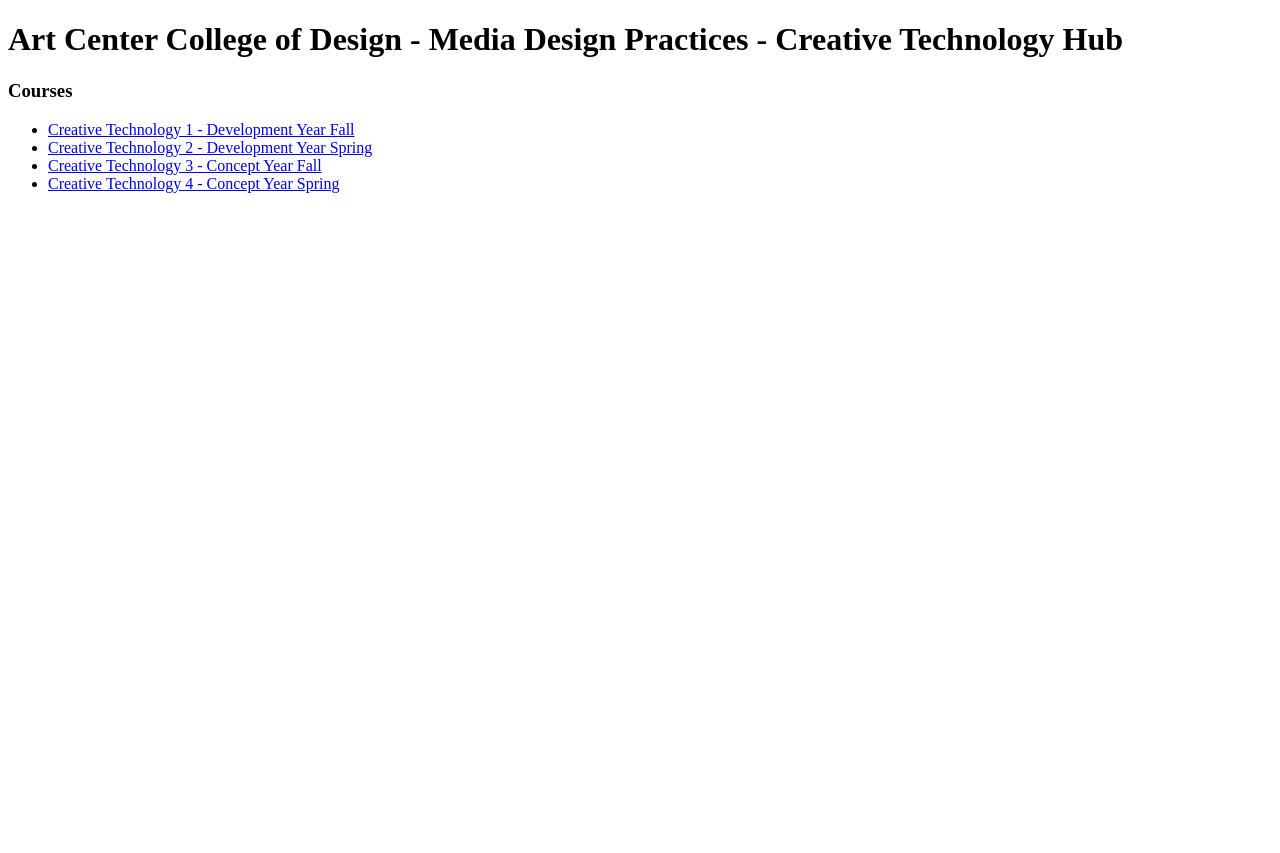
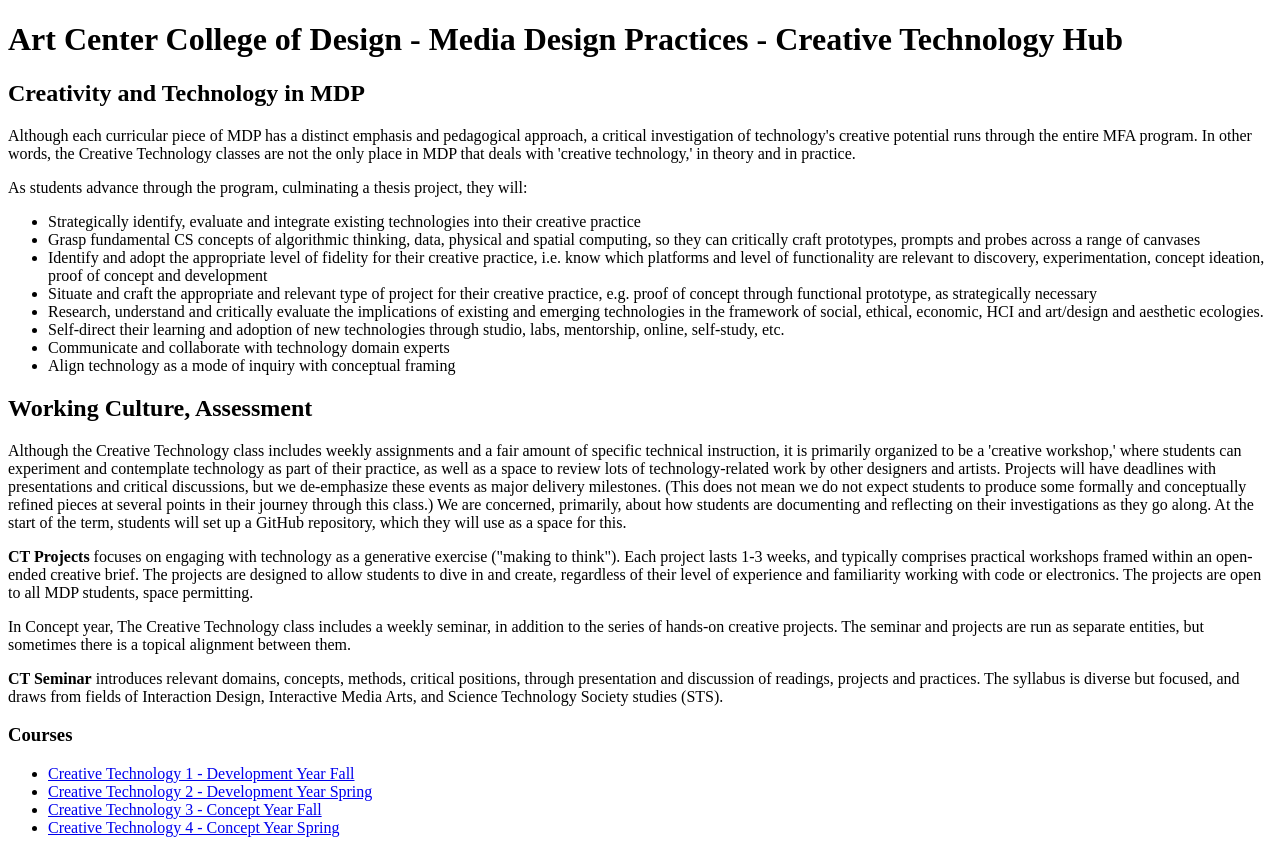
Before and after one commit to ConnectedCat/AC-CreativeTechHub, a plain HTML site: page index.html in a window 1280 px wide. Before the commit the page ends 800 px from the top, so only its background shows below. Drawn offline with Linux system fonts and the light colour scheme.

Commit message:
Content updates

```diff
--- a/index.html
+++ b/index.html
@@ -9,6 +9,28 @@
 <body>
     <h1>Art Center College of Design - Media Design Practices - Creative Technology Hub</h1>
 
+    <h2>Creativity and Technology in MDP</h2>
+    <p>Although each curricular piece of MDP has a distinct emphasis and pedagogical approach, a critical investigation of technology's creative potential runs through the entire MFA program. In other words, the Creative Technology classes are not the only place in MDP that deals with 'creative technology,' in theory and in practice.</p>
+    <p>As students advance through the program, culminating a thesis project, they will:</p>
+    <ul>
+        <li>Strategically identify, evaluate and integrate existing technologies into their creative practice</li>
+        <li>Grasp fundamental CS concepts of algorithmic thinking, data, physical and spatial computing, so they can critically craft prototypes, prompts and probes across a range of canvases</li>
+        <li>Identify and adopt the appropriate level of fidelity for their creative practice, i.e. know which platforms and level of functionality are relevant to discovery, experimentation, concept ideation, proof of concept and development</li>
+        <li>Situate and craft the appropriate and relevant type of project for their creative practice, e.g. proof of concept through functional prototype, as strategically necessary</li>
+        <li>Research, understand and critically evaluate the implications of existing and emerging technologies in the framework of social, ethical, economic, HCI and art/design and aesthetic ecologies.</li>
+        <li>Self-direct their learning and adoption of new technologies through studio, labs, mentorship, online, self-study, etc.</li>
+        <li>Communicate and collaborate with technology domain experts</li>
+        <li>Align technology as a mode of inquiry with conceptual framing</li>
+    </ul>
+
+    <h2>Working Culture, Assessment </h2>
+    <p>Although the Creative Technology class includes weekly assignments and a fair amount of specific technical instruction, it is primarily organized to be a 'creative workshop,' where students can experiment and contemplate technology as part of their practice, as well as a space to review lots of technology-related work by other designers and artists. Projects will have deadlines with presentations and critical discussions, but we de-emphasize these events as major delivery milestones. (This does not mean we do not expect students to produce some formally and conceptually refined pieces at several points in their journey through this class.) We are concerned, primarily, about how students are documenting and reflecting on their investigations as they go along. At the start of the term, students will set up a GitHub repository, which they will use as a space for this.</p>
+
+    <p><strong>CT Projects</strong> focuses on engaging with technology as a generative exercise ("making to think"). Each project lasts 1-3 weeks, and typically comprises practical workshops framed within an open-ended creative brief. The projects are designed to allow students to dive in and create, regardless of their level of experience and familiarity working with code or electronics. The projects are open to all MDP students, space permitting.</p>
+
+    <p>In Concept year, The Creative Technology class includes a weekly seminar, in addition to the series of hands-on creative projects. The seminar and projects are run as separate entities, but sometimes there is a topical alignment between them.</p>
+    <p><strong>CT Seminar</strong> introduces relevant domains, concepts, methods, critical positions, through presentation and discussion of readings, projects and practices. The syllabus is diverse but focused, and draws from fields of Interaction Design, Interactive Media Arts, and Science Technology Society studies (STS).</p>
+
     <h3>Courses</h3>
     <ul>
         <li><a href="https://connectedcat.github.io/AC-CreativeTechnology1/" target="_blank">Creative Technology 1 - Development Year Fall</a></li>
@@ -16,5 +38,24 @@
         <li><a href="https://connectedcat.github.io/AC-CreativeTechnology3/" target="_blank">Creative Technology 3 - Concept Year Fall</a></li>
         <li><a href="https://connectedcat.github.io/AC-CreativeTechnology4/" target="_blank">Creative Technology 4 - Concept Year Spring</a></li>
     </ul>
+
+
+
+
+
+
+
+
+
+
+
+
+
+
+
+
+
+
+
 </body>
 </html>
```
